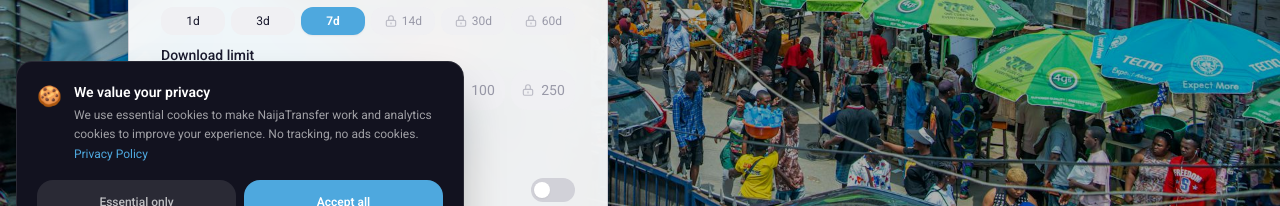
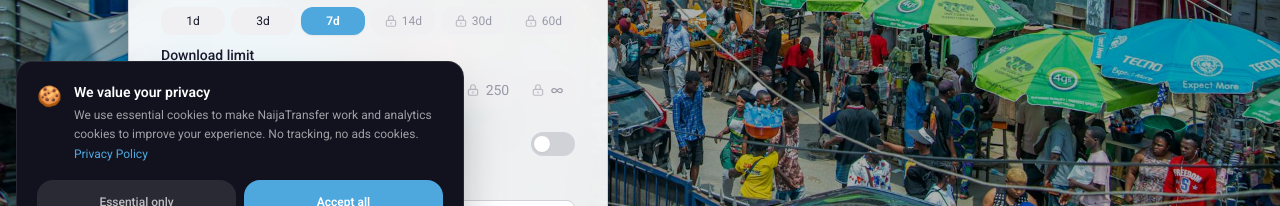
Before and after one commit to josephhamawi/NaijaTransfer, a Next.js app: page / in a window 1280 px wide. Both pictures are taken after a click on the button "Settings". Shown: the part 539-745 px from the top of the page. Built offline with nearby package versions, Linux system fonts and the light colour scheme; no server answers.

Commit message:
Fix download limit grid: 7 columns to fit all items in one row

```diff
--- a/src/components/upload/TransferSettings.tsx
+++ b/src/components/upload/TransferSettings.tsx
@@ -114,7 +114,7 @@ export default function TransferSettings({
               {/* Download limit */}
               <div>
                 <label className="block text-label-style text-[var(--text-primary)] mb-1.5">Download limit</label>
-                <div className="grid grid-cols-3 sm:grid-cols-6 gap-1.5">
+                <div className="grid grid-cols-4 sm:grid-cols-7 gap-1">
                   {limitValues.map(({ value, label }) => {
                     const locked = maxDownloadLimit !== null && value > maxDownloadLimit;
                     const selected = values.downloadLimit === value;
```
